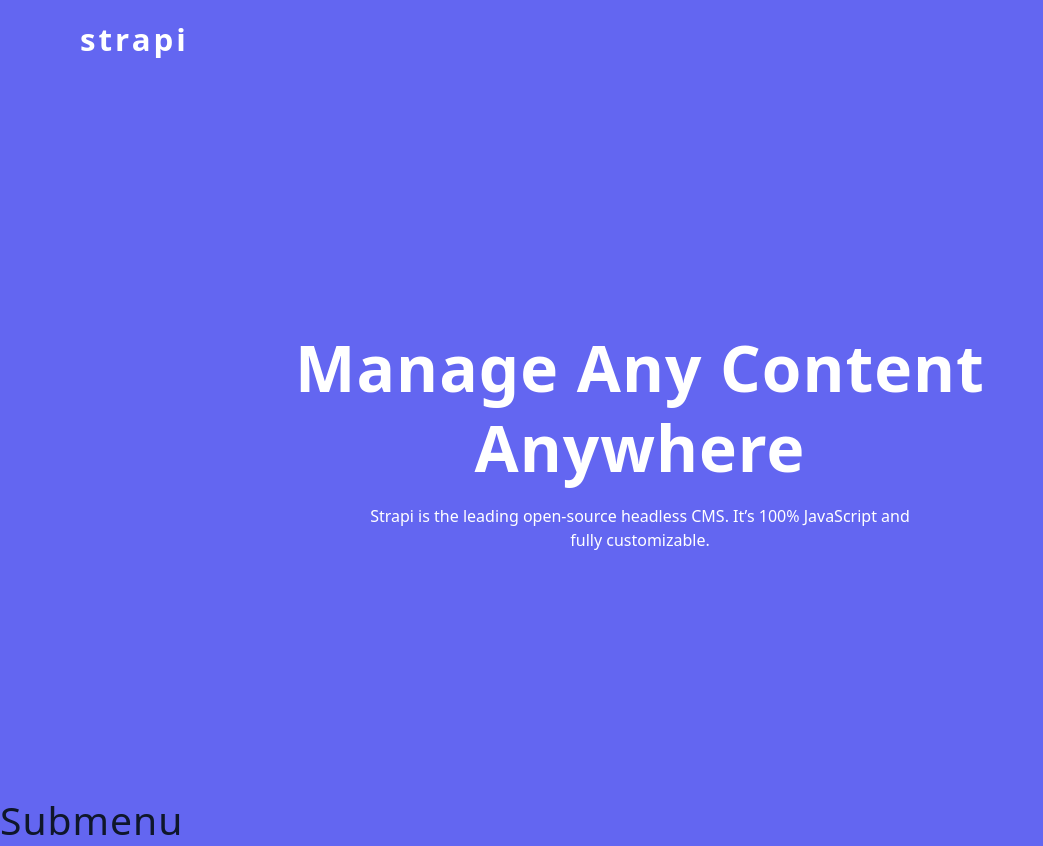
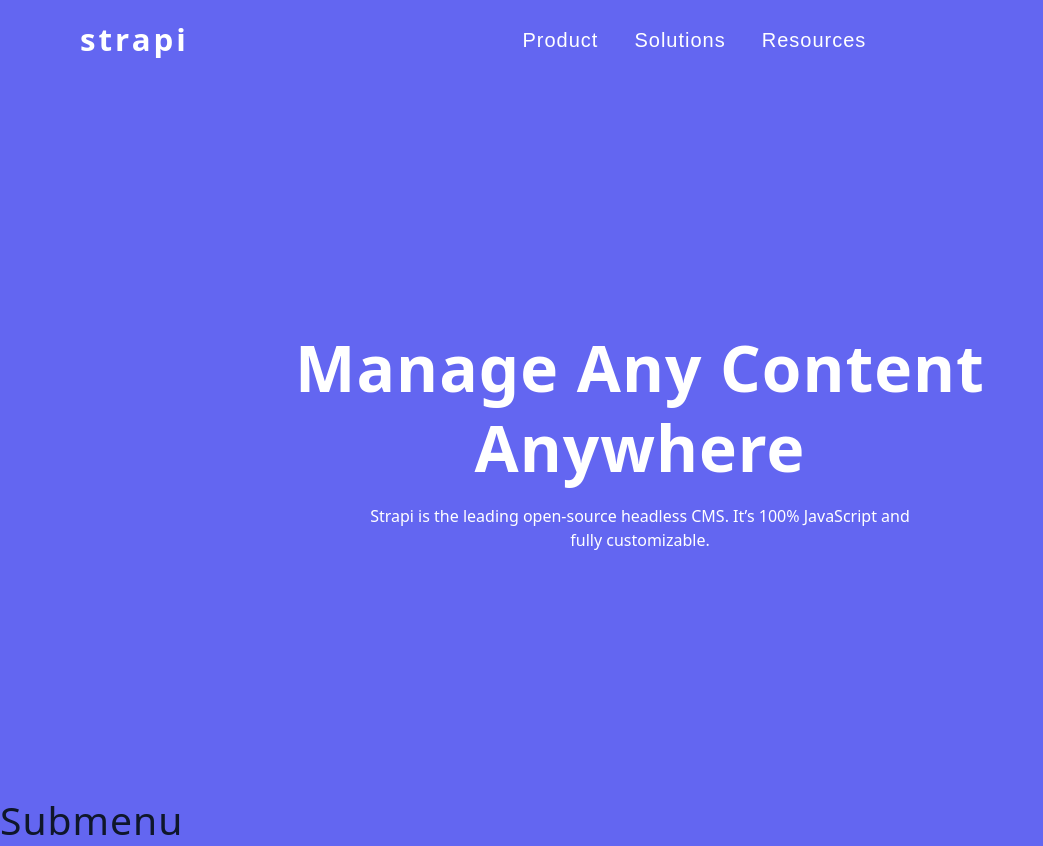
Before and after one commit to LaelPierre/react_projects, a React (Vite) app in the folder strapi_menu/: page / in a window 1280 px wide. Shown: the whole page, without its empty margins (0-1043 px from the left). Built offline with nearby package versions, Linux system fonts and the light colour scheme.

Commit message:
added navlinks coomponent and css

```diff
--- /dev/null
+++ b/strapi_menu/src/NavLinks.jsx
@@ -0,0 +1,20 @@
+import React from "react";
+import sublinks from "./data";
+
+const NavLinks = () => {
+  return (
+    <div className="nav-links">
+      {sublinks.map((item) => {
+        const { pageId, page } = item;
+
+        return (
+          <button key={pageId} className="nav-link">
+            {page}
+          </button>
+        );
+      })}
+    </div>
+  );
+};
+
+export default NavLinks;
--- a/strapi_menu/src/Navbar.jsx
+++ b/strapi_menu/src/Navbar.jsx
@@ -1,6 +1,7 @@
 import React from "react";
 import { FaBars } from "react-icons/fa";
 import { useGlobalContext } from "./Context";
+import NavLinks from "./NavLinks";
 
 const Navbar = () => {
   const { openSidebar } = useGlobalContext();
@@ -12,7 +13,7 @@
         <button className="toggle-btn" onClick={openSidebar}>
           <FaBars />
         </button>
-        {/* nav links later */}
+        <NavLinks />
       </div>
     </nav>
   );
--- a/strapi_menu/src/index.css
+++ b/strapi_menu/src/index.css
@@ -422,3 +422,36 @@
     display: none;
   }
 }
+
+/*
+=============
+Nav Links
+===============
+*/
+
+.nav-links {
+  display: none;
+}
+
+@media screen and (min-width: 992px) {
+  .nav-links {
+    display: flex;
+    justify-content: center;
+  }
+
+  .nav-center {
+    display: grid;
+    grid-template-columns: auto 1fr;
+  }
+
+  .nav-link {
+    padding: 0 1rem;
+    color: var(--white);
+    background: transparent;
+    border-color: transparent;
+    font-size: 1.25rem;
+    text-transform: capitalize;
+    letter-spacing: var(--letterSpacing);
+    cursor: pointer;
+  }
+}
```
